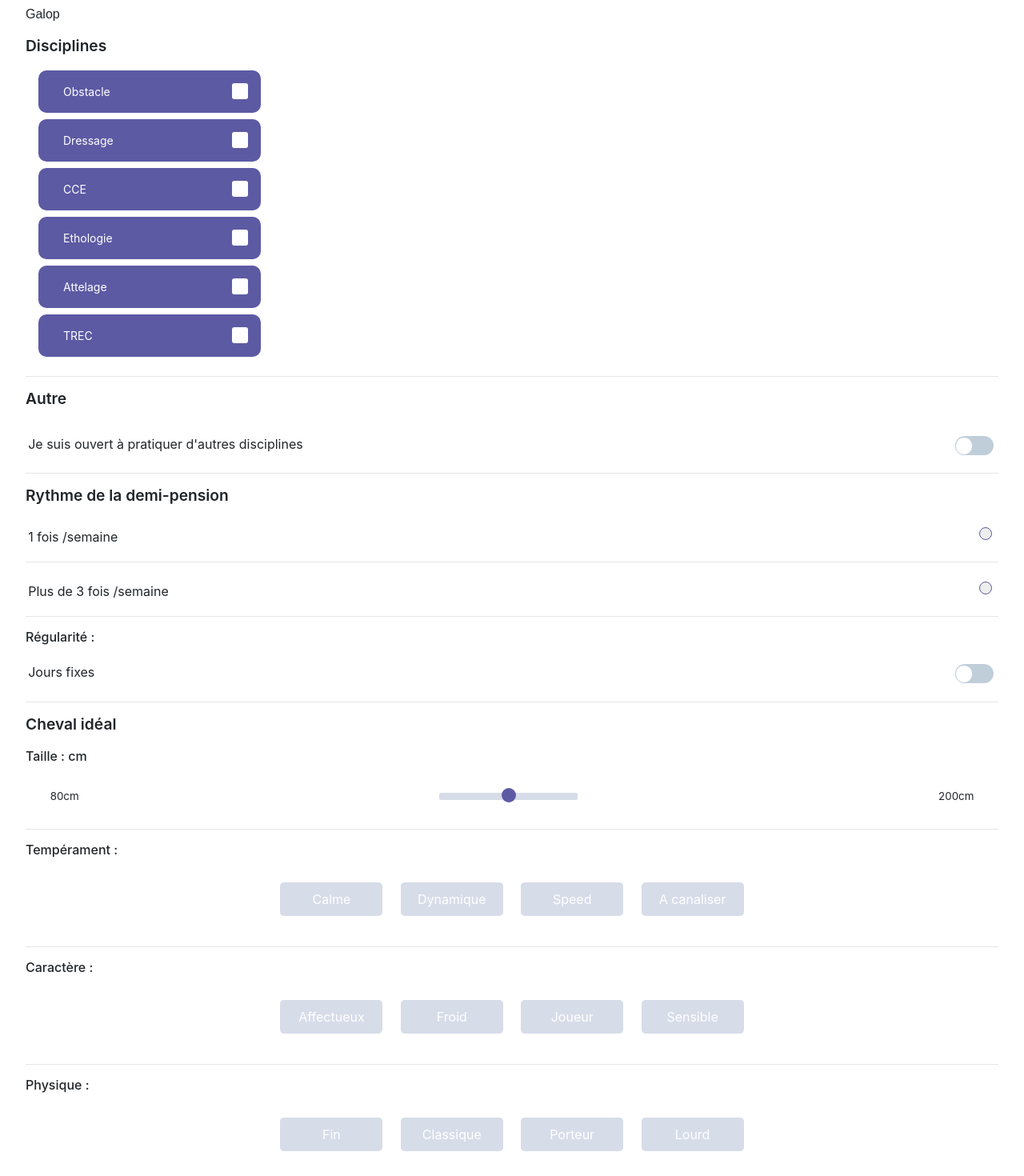
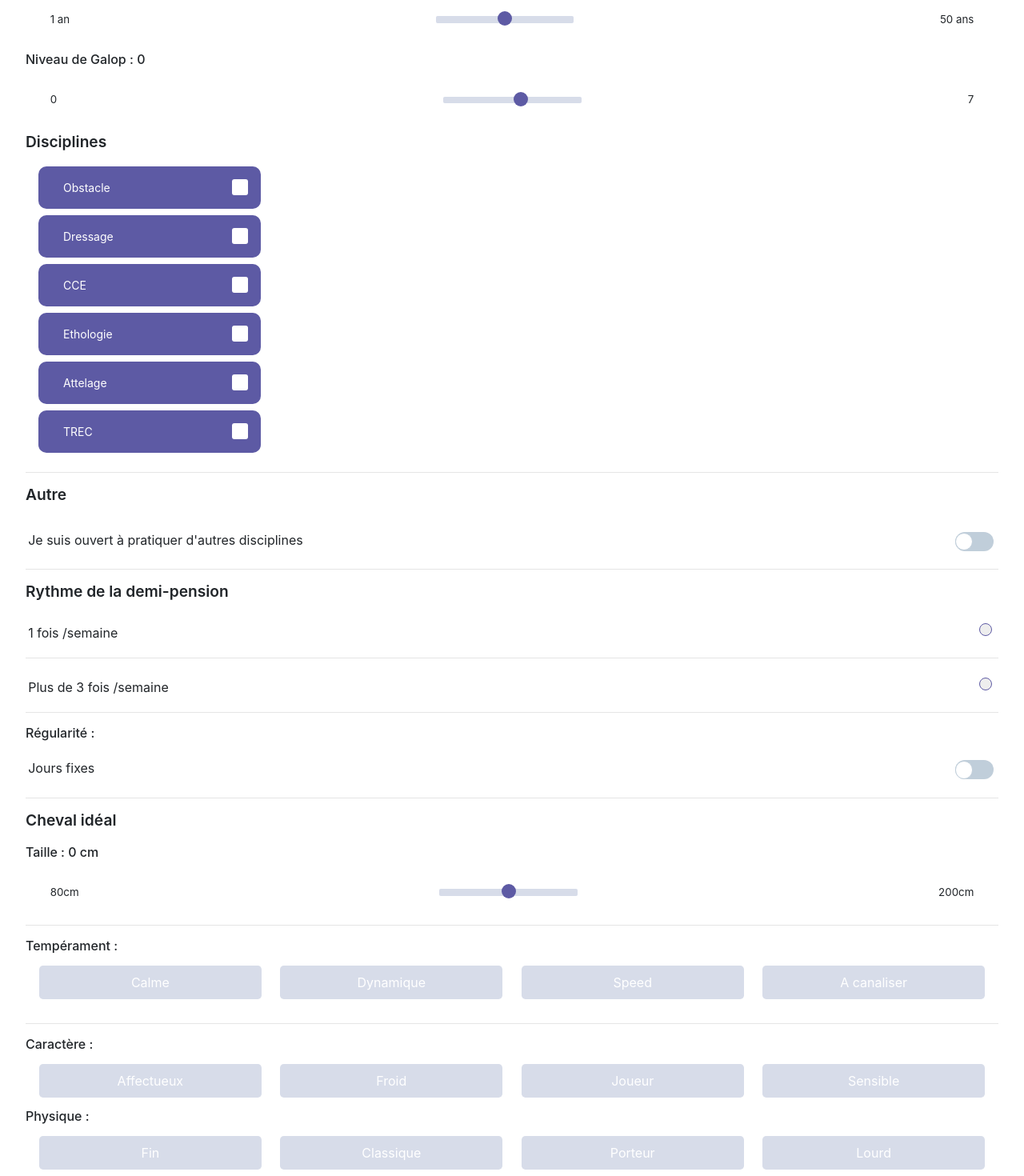
Before and after one commit to Johanna-cs/Caval_Cloud_Front, a React (Create React App) app: page /post-rider in a window 1280 px wide. Shown: the part 1220-2690 px from the top of the page at 80% size. Built offline with nearby package versions, Linux system fonts and the light colour scheme; no server answers.

Commit message:
all states are passed into rider context on post rider

```diff
--- a/src/components/Results/ResultAnnonce.js
+++ b/src/components/Results/ResultAnnonce.js
@@ -8,7 +8,7 @@ import logo from "../SVG-icons/cavalcloud-logo.png";
 import Disciplines from "../common_section/Disciplines";
 import BudgetMensuel from "../common_section/BudgetMensuel";
 import Frequency from "../common_section/Frequency";
-import IdealHorse from "../searchHorse/IdealHorse";
+import IdealHorse from "../common_section/IdealHorse";
 import Axios from "axios";
 
 const ResultAnnonce = () => {
--- a/src/components/searchHorse/IdealHorse.js
+++ b/src/components/common_section/IdealHorse.js
@@ -1,14 +1,16 @@
-import React, { useState, useEffect } from 'react'
+import React, { useState, useEffect} from 'react'
 import RadioCheck from '../common/RadioCheck'
 import RangeButton from '../common/RangeButton'
 import { Collapse, Button, Input } from 'reactstrap'
 
+
 const IdealHorse = (props) => {
+
 
 
     return (
 
-        <div className='searchHorse_idealHorse'>
+        <div className='idealHorse'>
             <div className='horse_size'>
                 <h5> Taille : {props.horseSize} cm</h5>
                 <div className='divRangeSpan'>
@@ -18,6 +20,7 @@ const IdealHorse = (props) => {
                         max='200'
                         radioRangeBtnId='horseSize'
                         onChange={props.changeSize}
+
                         />
                     <span>200cm</span>
                 </div>
--- a/src/components/searchHorse/IdealOwner.js
+++ b/src/components/common_section/IdealOwner.js
@@ -3,7 +3,7 @@ import SelectButton from "../common/SelectButton";
 import RadioCheck from "../common/RadioCheck";
 import RangeButton from "../common/RangeButton";
 import RadioButton from "../common/RadioButton";
-import Frequency from "../common_section/Frequency";
+import Frequency from "./Frequency";
 
 const IdealOwner = (props) => {
 
--- a/src/components/postHorse/IdealRider.js
+++ b/src/components/common_section/IdealRider.js
@@ -1,5 +1,5 @@
 import React, { useState } from 'react'
-import './postHorse.css'
+import '../postHorse/postHorse.css'
 import RangeButton from '../common/RangeButton'
 import SlidingButton from '../common/SlidingButton'
 
--- a/src/components/postHorse/PostHorse.js
+++ b/src/components/postHorse/PostHorse.js
@@ -13,7 +13,7 @@ import usePosition from '../common_section/usePosition';
 import Disciplines from '../common_section/Disciplines'
 import Frequency from '../common_section/Frequency'
 import BudgetMensuel from '../common_section/BudgetMensuel'
-import IdealRider from './IdealRider'
+import IdealRider from '../common_section/IdealRider'
 import FloatingButton from '../common/FloatingButton'
 import Competition from '../common_section/Competition'
 import HebergementHorse from '../common_section/HebergementHorse'
@@ -112,7 +112,7 @@ const PostHorse = (props) => {
         .catch((err) => console.error(err))
         .finally(setSuccess(true));
     }
-
+console.log(dataHorse)
     return (
         <>
         <Header className='header' title='Poster une annonce cheval' />
--- a/src/components/postRider/PostRider.js
+++ b/src/components/postRider/PostRider.js
@@ -1,41 +1,33 @@
-import React, { useState, useEffect, useContext } from "react";
-import "./postRider.css";
-import { Link } from "react-router-dom";
-import Header from "../Header_footer/Header";
-import SlidingButton from "../common/SlidingButton";
-import Carousel from "../common/Carousel";
-import logo from "../SVG-icons/cavalcloud-logo.png";
-import FloatingButton from "../common/FloatingButton";
-import Disciplines from "../common_section/Disciplines";
-import BudgetMensuel from "../common_section/BudgetMensuel";
-import Frequency from "../common_section/Frequency";
-import IdealHorse from "../searchHorse/IdealHorse";
-import Axios from "axios";
-import Competition from "../common_section/Competition";
-import { RiderContext } from "../context/RiderContext";
+import React, { useState, useEffect, useContext } from "react"
+import "./postRider.css"
+import { Link } from "react-router-dom"
+import Header from "../Header_footer/Header"
+import SlidingButton from "../common/SlidingButton"
+import RangeButton from '../common/RangeButton'
+import RadioCheck from '../common/RadioCheck'
+import SelectButton from '../common/SelectButton'
+import Carousel from "../common/Carousel"
+import logo from "../SVG-icons/cavalcloud-logo.png"
+import FloatingButton from "../common/FloatingButton"
+import Disciplines from "../common_section/Disciplines"
+import BudgetMensuel from "../common_section/BudgetMensuel"
+import Frequency from "../common_section/Frequency"
+import Axios from "axios"
+import Competition from "../common_section/Competition"
+import { RiderContext } from "../context/RiderContext"
+
 
 const PostRider = () => {
-  const [isOpen, setIsOpen] = useState(true);
-  const toggle = () => setIsOpen(!isOpen);
-  const [frequency, setFrequency] = useState("");
-  const [fixedFrequency, setFixedFrequency] = useState(false);
-  const [budget, setBudget] = useState(0);
-  const [currency, setCurrency] = useState("€");
-  const [ageHorse, setAgeHorse] = useState("");
-  const [horseSize, setHorseSize] = useState("");
-  const [discipline, setDisciplines] = useState([]);
-  const [yearsOfPractice, setYearsOfPractice] = useState(0);
-  const [gallopLevel, setGallopLevel] = useState(0);
-  const [isVehiculed, setIsVehiculed] = useState(false);
-  const [doCompetition, setDoCompetition] = useState(false);
+  const [isOpen, setIsOpen] = useState(false)
+  const toggle = () => setIsOpen(!isOpen)
 
   const { riderProfile, setRiderProfile } = useContext(RiderContext)
 
   const getProfile = () => {
-    Axios.get(`http://localhost:3010/api/users`)
+    Axios.get(`http://localhost:4000/api/users`)
       .then((res) => setRiderProfile(...res))
       .catch((err) => console.log(err));
-  };
+  }
 
 
   useEffect(() => {
@@ -93,7 +85,7 @@ const PostRider = () => {
             onClick={(e) => setRiderProfile({...riderProfile, currency : e.target.value })}
           />
         </div>
-        <hr />
+
         <div>
           <h4>Autonomie</h4>
           <div className="postRider-autonomy">
@@ -113,8 +105,28 @@ const PostRider = () => {
         <hr />
         <div>
           <h4>Niveau</h4>
+          <h5> Années de pratique : {riderProfile.yearsOfPractice} ans</h5>
           <p>Nombre d'années de pratique cumulées</p>
-          <p>Galop</p>
+                    <div className='divRangeSpan'>
+                        <span>1 an</span>
+                        <RangeButton
+                            min="0"
+                            max="50"
+                            onChange={(e) => setRiderProfile({...riderProfile, yearsOfPractice : e.target.value })}
+                        />
+                        <span>50 ans</span>
+                    </div>
+                    <h5> Niveau de Galop : {riderProfile.gallopLevel} </h5>
+                <div className='divRangeSpan'>
+                    <span>0</span>
+                    <RangeButton
+                        min="0"
+                        max="7"
+                        list='niveau_galop'
+                        onChange={(e) => setRiderProfile({...riderProfile, gallopLevel : e.target.value})}
+                    />
+                    <span>7</span>
+                </div>
         </div>
 
 
@@ -143,12 +155,124 @@ const PostRider = () => {
         <hr />
         <div>
           <h4>Cheval idéal</h4>
-          <IdealHorse
-            horseSize={horseSize}
-            changeSize={(e) => setHorseSize(e.target.value)}
-            changeAge={(f) => setAgeHorse(f.target.value)}
-            ageHorse={ageHorse}
-          />
+          <div className='idealHorse'>
+            <div className='horse_size'>
+                <h5> Taille : {riderProfile.idealHorseSize} cm</h5>
+                <div className='divRangeSpan'>
+                    <span>80cm</span>
+                    <RangeButton
+                        min='80'
+                        max='200'
+                        radioRangeBtnId='horseSize'
+                        onChange={(e) => setRiderProfile({...riderProfile, idealHorseSize: e.target.value })}
+
+                        />
+                    <span>200cm</span>
+                </div>
+            </div>
+                <hr />
+            <div className='horse_temper'>
+                <h5> Tempérament :</h5>
+                  <div className='select_temper'>
+                    <SelectButton
+                        radioSelBtnId='Calme'
+                        radioSelBtnValue='Calme'
+                        radioSelBtnName='temperHorse'
+                        onClick={(e) => setRiderProfile({...riderProfile, idealHorseTemper: e.target.value })} />
+
+                    <SelectButton
+                        radioSelBtnId='Dynamique'
+                        radioSelBtnValue='Dynamique'
+                        radioSelBtnName='temperHorse'
+                        onClick={(e) => setRiderProfile({...riderProfile, idealHorseTemper: e.target.value })} />
+
+                    <SelectButton
+                        radioSelBtnId='Speed'
+                        radioSelBtnValue='Speed'
+                        radioSelBtnName='temperHorse'
+                        onClick={(e) => setRiderProfile({...riderProfile, idealHorseTemper: e.target.value })} />
+
+                    <SelectButton
+                        radioSelBtnId='A canaliser'
+                        radioSelBtnValue='A canaliser'
+                        radioSelBtnName='temperHorse'
+                        onClick={(e) => setRiderProfile({...riderProfile, idealHorseTemper: e.target.value })} />
+
+                    </div>
+            </div>
+                <hr />
+                <div className='horse_caracter'>
+                    <h5> Caractère :</h5>
+                    <div className='select_caracter'>
+                    <SelectButton
+                        radioSelBtnId='Affectueux'
+                        radioSelBtnValue='Affectueux'
+                        radioSelBtnName='caracterHorse'
+                        onClick={(e) => setRiderProfile({...riderProfile, idealHorseCaracter: e.target.value })}/>
+
+                    <SelectButton
+                        radioSelBtnId='Froid'
+                        radioSelBtnValue='Froid'
+                        radioSelBtnName='caracterHorse'
+                        onClick={(e) => setRiderProfile({...riderProfile, idealHorseCaracter: e.target.value })} />
+
+                    <SelectButton
+                        radioSelBtnId='Joueur'
+                        radioSelBtnValue='Joueur'
+                        radioSelBtnName='caracterHorse'
+                        onClick={(e) => setRiderProfile({...riderProfile, idealHorseCaracter: e.target.value })}/>
+
+                    <SelectButton
+                        radioSelBtnId='Sensible'
+                        radioSelBtnValue='Sensible'
+                        radioSelBtnName='caracterHorse'
+                        onClick={(e) => setRiderProfile({...riderProfile, idealHorseCaracter: e.target.value })}/>
+                    </div>
+            </div>
+            <div className='horse_body'>
+                    <h5> Physique :</h5>
+                    <div className='select_body'>
+                    <SelectButton
+                        radioSelBtnValue='Fin'
+                        radioSelBtnId={'Fin'}
+                        radioSelBtnName='bodyHorse'
+                        onClick={(e) => setRiderProfile({...riderProfile, idealHorseBody: e.target.value })}/>
+
+                    <SelectButton
+                        radioSelBtnValue={'Classique'}
+                        radioSelBtnId={'Classique'}
+                        radioSelBtnName='bodyHorse'
+                        onClick={(e) => setRiderProfile({...riderProfile, idealHorseBody: e.target.value })}/>
+
+                    <SelectButton
+                        radioSelBtnValue={'Porteur'}
+                        radioSelBtnId={'Porteur'}
+                        radioSelBtnName='bodyHorse'
+                        onClick={(e) => setRiderProfile({...riderProfile, idealHorseBody: e.target.value })}/>
+
+                    <SelectButton
+                        radioSelBtnValue={'Lourd'}
+                        radioSelBtnId={'Lourd'}
+                        radioSelBtnName='bodyHorse'
+                        onClick={(e) => setRiderProfile({...riderProfile, idealHorseBody: e.target.value })}/>
+                    </div>
+            </div>
+                <hr />
+            <div className='horse_age'>
+            <h5> Age du cheval <span>(+/- 3ans)</span> : {riderProfile.idealHorseAge} ans</h5>
+            <div className='divRangeSpan'>
+                    <span>1 an</span>
+                    <RangeButton
+                        id='ageHorse'
+                        min='1'
+                        max='30'
+                        radioRangeBtnId='ageHorse'
+                        onChange={(e) => setRiderProfile({...riderProfile, idealHorseAge: e.target.value })}/>
+                    <span>30 ans</span>
+                </div>
+            </div>
+            </div>
+
         </div>
         <hr />
         <h4>Coaching</h4>
--- a/src/components/searchHorse/SearchHorse.js
+++ b/src/components/searchHorse/SearchHorse.js
@@ -4,8 +4,8 @@ import Header from '../Header_footer/Header';
 import Localisation from '../common_section/Localisation'
 import Disciplines from '../common_section/Disciplines'
 import Structures from '../common_section/Structures'
-import IdealHorse from './IdealHorse'
-import IdealOwner from './IdealOwner'
+import IdealHorse from '../common_section/IdealHorse'
+import IdealOwner from '../common_section/IdealOwner'
 import BudgetMensuel from '../common_section/BudgetMensuel'
 import Scuring from '../common_section/Scuring'
 import HebergementHorse from '../common_section/HebergementHorse'
```
